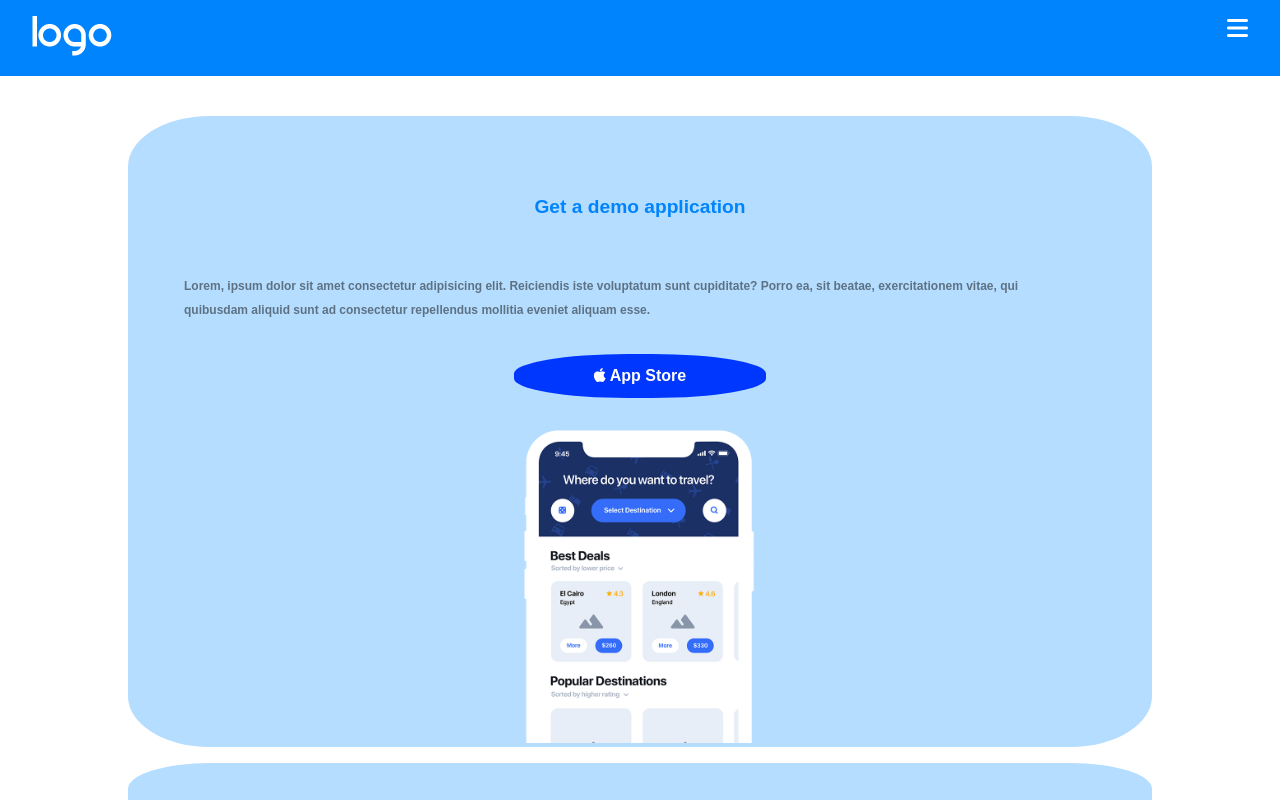
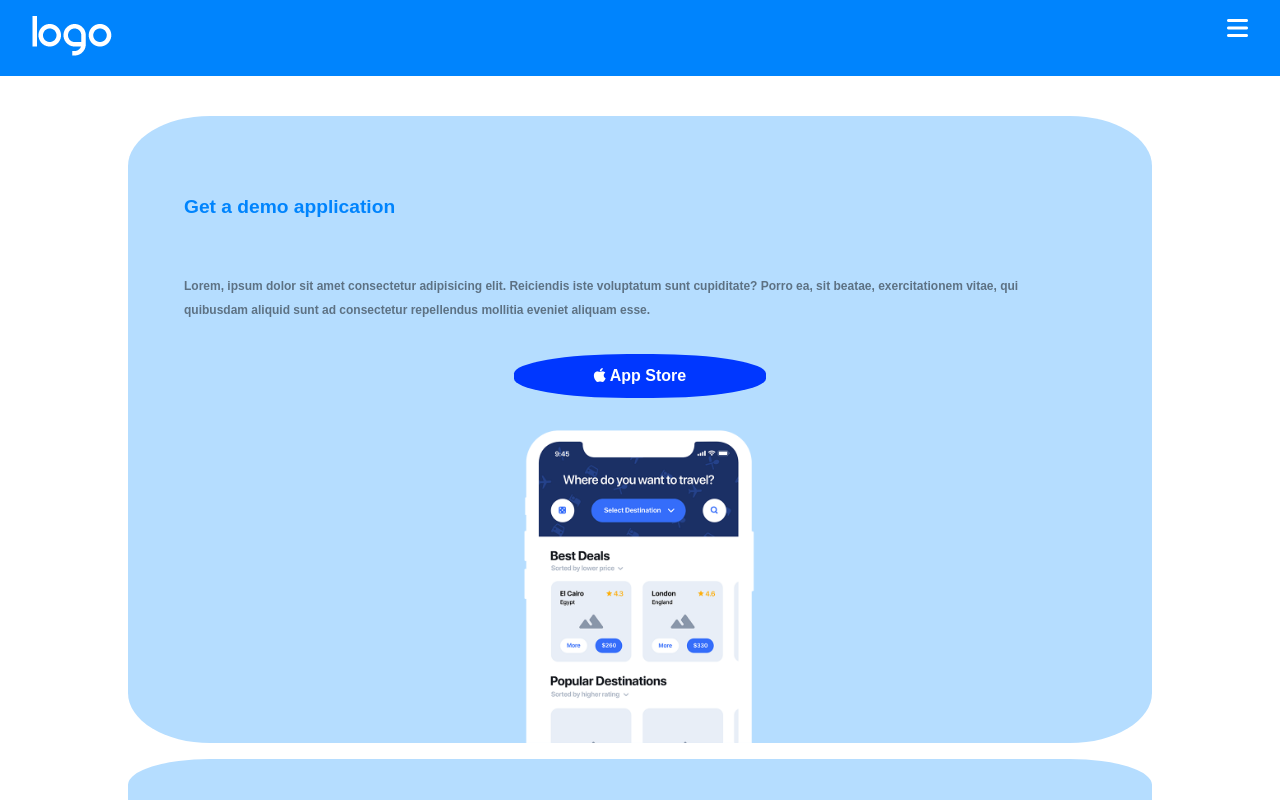
Before and after one commit to SimonaCartolina/htmlcss-responsive-layout, a plain HTML site: page index.html in a window 1280 px wide. Shown: the top 800 px of the page. Drawn offline with Linux system fonts and the light colour scheme.

Commit message:
fixed immagine and h1

```diff
--- a/index.css
+++ b/index.css
@@ -51,6 +51,8 @@ nav{
 /*COMMON CLASSES*/
 
 h1{
+    text-align:left;
+    width:100%;
     font-size:1.2rem;
     color:#0084FD;
     margin-bottom:2rem;
@@ -87,10 +89,12 @@ img{
 }
 
 /*this is the img of the first section( the biggest one)*/
-
-.immagine{
+.immagine img{
+    display:block;
     width:18rem;
     align-items:center;
+    margin-bottom:0;
+
 }
 
 /**/
@@ -120,15 +124,6 @@ p{
     border-radius:45% 45%;
 }
 /**/
-/*HO APERTO UN TICKET SU QUESTO TITOLO*/
-
-
-#titolo-sezione-uno{
-    text-align:left;
-    justify-items: left;
-}
-
-/**/
 
 .fa-file-code
 {
```
